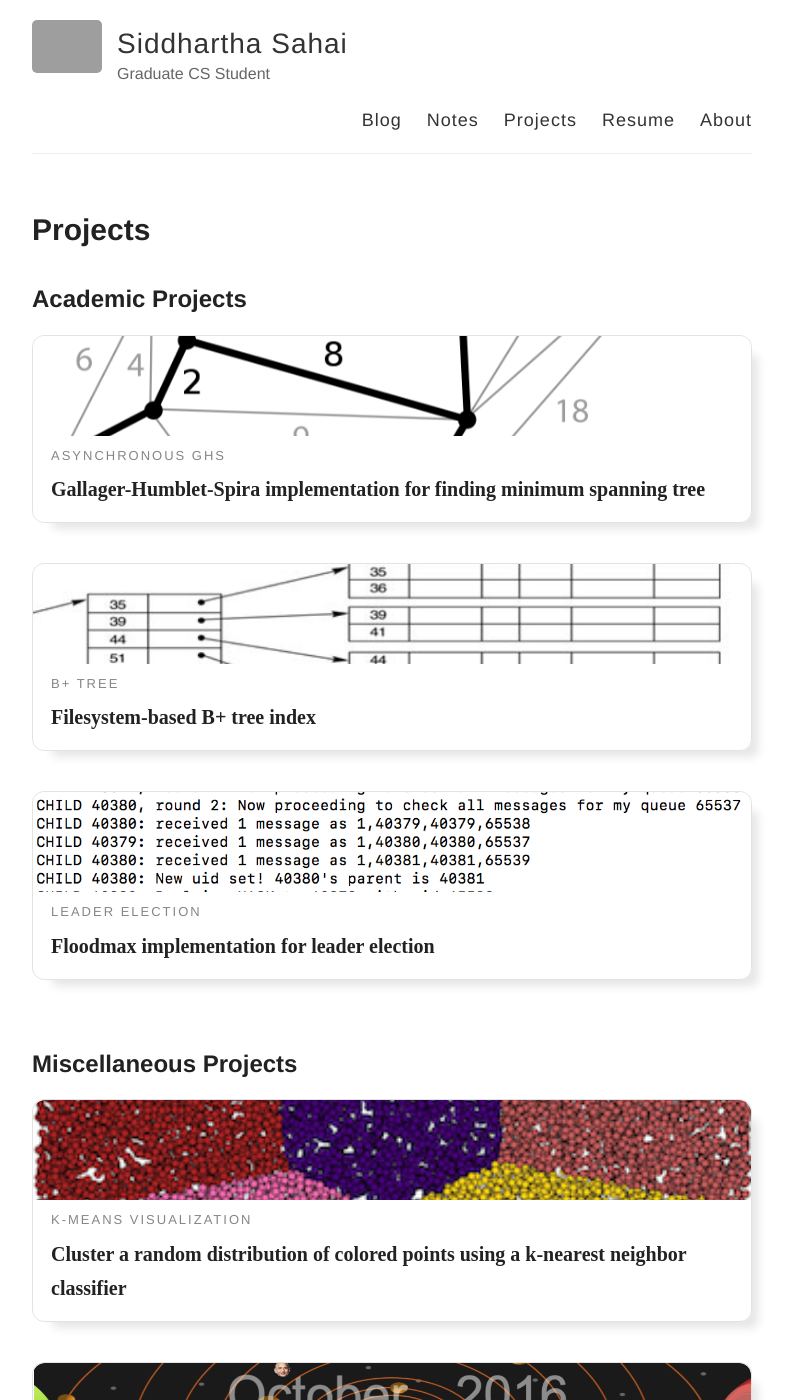
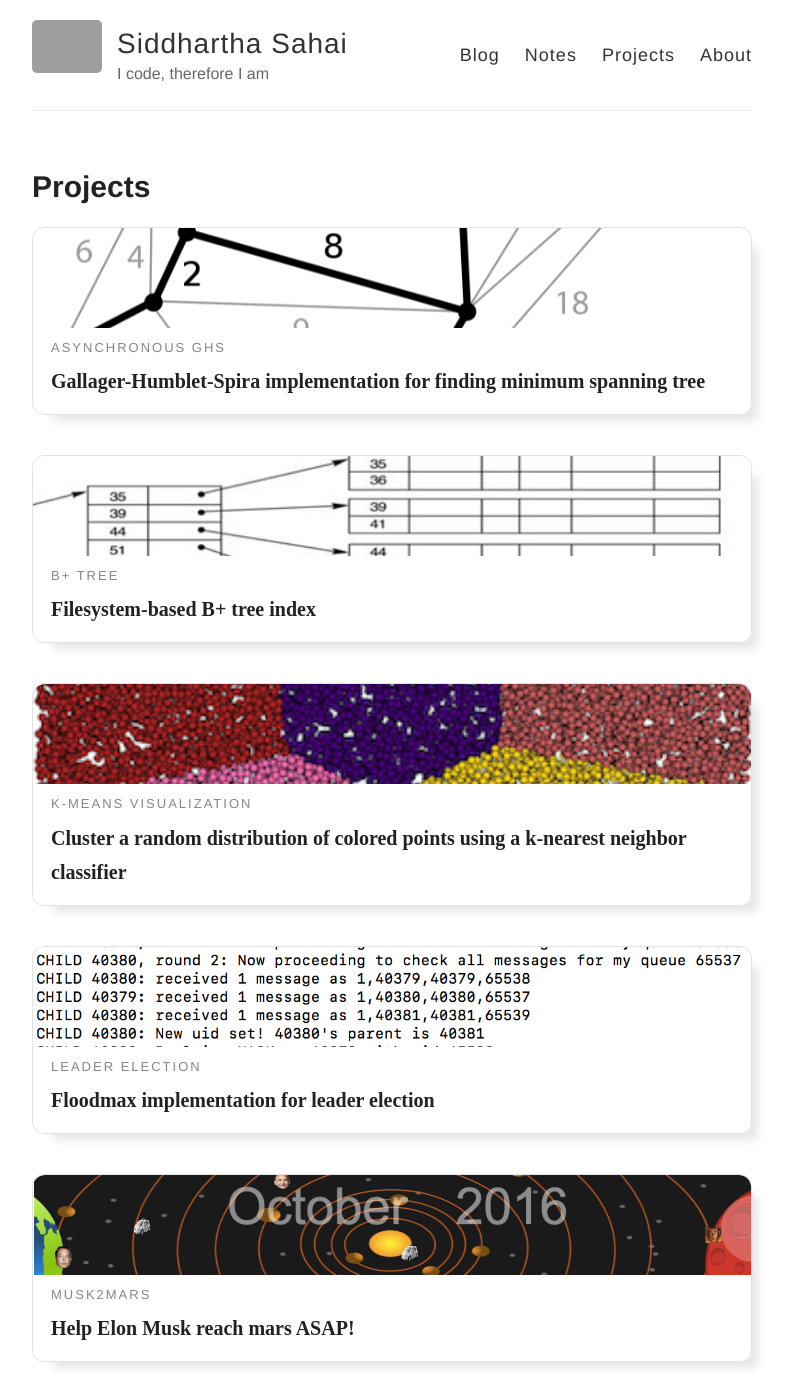
Before and after one commit to sidthekidder/sidthekidder.github.io, a Jekyll site: the page built from projects.md, in a window 1280 px wide and 1400 px high. Shown: the whole window, without its empty margins (248-1037 px from the left). Built offline with Jekyll 4.4.1, drawn with Linux system fonts in a browser that asks for light colours; grey boxes are pictures that could not be loaded.

Commit message:
update new blogpost

```diff
--- a/_config.yml
+++ b/_config.yml
@@ -6,7 +6,7 @@
 name: Siddhartha Sahai
 
 # Short bio or description (displayed in the header)
-description: Graduate CS Student
+description: I code, therefore I am
 
 # URL of your avatar or profile pic (you could use your GitHub profile pic)
 avatar: https://pbs.twimg.com/profile_images/2280830670/lk75aa35oj4agoo4vjfw_400x400.jpeg
--- a/_layouts/default.html
+++ b/_layouts/default.html
@@ -31,7 +31,6 @@
             <a href="{{ site.baseurl }}/">Blog</a>
             <a href="{{ site.baseurl }}/notes">Notes</a>
             <a href="{{ site.baseurl }}/projects">Projects</a>
-            <a href="https://drive.google.com/file/d/1SpiSuN0HJn2rU78BzEKvJzvKYGRboc4J/view?usp=sharing" target="_blank">Resume</a>
             <a href="{{ site.baseurl }}/about">About</a>
           </nav>
         </header>
--- a/_layouts/project.html
+++ b/_layouts/project.html
@@ -7,13 +7,10 @@ layout: default
   <h1>{{ page.title }}</h1>
 
   <div class="entry">
-  	<!-- Academic Projects -->
-  	<h2>Academic Projects</h2>
     <section class="cards">
     {% for project in site.projects %}
-    	{% if project.type == 'academic' %}
-	    	<article class="card">
-		    	<a href="{{project.proj_url}}" target="_blank" class="card_link">
+    	<article class="card">
+	    	<a href="{{project.proj_url}}" target="_blank" class="card_link">
 					<div class="card__img"></div>
 					<div class="card__img--hover" style="background: url({{project.img_url}}) no-repeat; background-size: cover; background-position: center center;"></div>
 					<div class="card__info">
@@ -22,26 +19,6 @@ layout: default
 					</div>
 				</a>
 			</article>
-		{% endif %}
-    {% endfor %}
-	</section>
-
-    <!-- Miscellaneous Projects -->
-    <h2>Miscellaneous Projects</h2>
-	<section class="cards">
-    {% for project in site.projects %}
-		{% if project.type == 'misc' %}
-	    	<article class="card">
-		    	<a href="{{project.proj_url}}" target="_blank" class="card_link">
-					<div class="card__img"></div>
-					<div class="card__img--hover" style="background: url({{project.img_url}}) no-repeat; background-size: cover; background-position: center center;"></div>
-					<div class="card__info">
-						<span class="card__category">{{ project.name }}</span>
-						<h3 class="card__title">{{ project.description }}</h3>
-					</div>
-				</a>
-			</article>
-		{% endif %}
     {% endfor %}
 	</section>
 
```
Also changed, not shown: _layouts/notes.html (+6 -19 lines), _notes/Tensorflow-Quantization.md (added, +74 -0 lines), about.md (+4 -4 lines).
